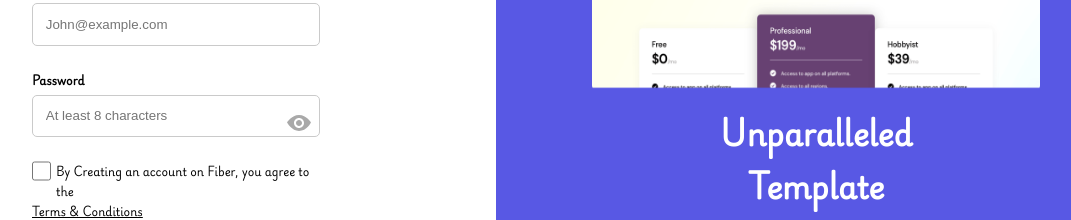
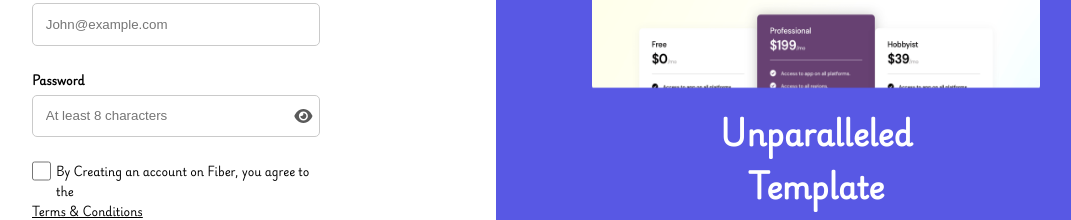
Before and after one commit to mohsen79/shatel, a Next.js app: page /signup in a window 1280 px wide. Shown: the part 337-557 px from the top of the page, without its empty margins (144-1215 px from the left). Built offline with nearby package versions, Linux system fonts and the light colour scheme.

Commit message:
show password input icon replaced with fontawesome

```diff
--- a/app/components/Input/Input.module.css
+++ b/app/components/Input/Input.module.css
@@ -1,24 +1,34 @@
-.input {
+.inputBox {
     width: 100%;
     display: flex;
     flex-direction: column;
     gap: .3rem
 }
 
-.input label {
+.inputBox label {
     font-size: .7rem;
 }
 
-.input input {
+.inputBox input {
     border: 1px solid rgb(202, 202, 202);
     outline: none;
     background-color: transparent;
     padding: .8rem;
     border-radius: 5px;
     color: black;
+    width: 100%;
 }
 
-.hideIcon {
-    background: url("../../../public/assets/hide\ password.svg") no-repeat;
-    background-position: 97% 15px;
+.inputBox .input {
+    display: flex;
+    position: relative;
+    align-items: center;
+    flex-direction: row-reverse;
 }
+
+.icon {
+    position: absolute;
+    padding: 0 .4rem;
+    color: rgb(90, 90, 90);
+    cursor: pointer;
+}
--- a/app/components/Input/Input.tsx
+++ b/app/components/Input/Input.tsx
@@ -1,19 +1,35 @@
-import React from 'react';
+import React, { useRef } from 'react';
 import styles from './Input.module.css';
 import { UseFormRegisterReturn } from 'react-hook-form';
+import { FontAwesomeIcon } from '@fortawesome/react-fontawesome';
+import { IconProp } from '@fortawesome/fontawesome-svg-core';
 
 interface Props {
     label: string,
     type?: string,
     placeholder?: string,
-    error: UseFormRegisterReturn
+    error: UseFormRegisterReturn,
+    icon?: IconProp
 }
 
-const Input = ({ label, type = 'text', placeholder, error }: Props) => {
+const Input = ({ label, type = 'text', placeholder, error, icon }: Props) => {
+    const inputRef = useRef<HTMLInputElement>(null);
+
+    const showPassword = () => {
+        if (inputRef.current) {
+            inputRef.current.type = inputRef.current.type === 'text' ? 'password' : 'text';
+        }
+    }
+
     return (
-        <div className={styles.input}>
+        <div className={styles.inputBox}>
             <label><b>{label}</b></label>
-            <input {...error} className={label === 'Password' ? styles.hideIcon : ''} type={type} placeholder={placeholder} />
+            <div className={styles.input}>
+                <input {...error}
+                    ref={inputRef}
+                    type={type} placeholder={placeholder} />
+                {icon?.iconName === 'eye' && <FontAwesomeIcon onClick={showPassword} className={styles.icon} width={20} icon={icon} />}
+            </div>
         </div>
     )
 }
--- a/app/signup/page.tsx
+++ b/app/signup/page.tsx
@@ -13,6 +13,7 @@ import { zodResolver } from '@hookform/resolvers/zod';
 import { z } from 'zod';
 import { signupValidationScheam } from '../schema/signupValidation';
 import { useForm } from 'react-hook-form';
+import { faEye } from '@fortawesome/free-solid-svg-icons';
 
 type IssueForm = z.infer<typeof signupValidationScheam>;
 
@@ -55,7 +56,7 @@ const Signup = () => {
                             <p className={styles.errorMsg}>{errors.email?.message}</p>
                         </div>
                         <div>
-                            <Input label="Password" type="password" placeholder='At least 8 characters' error={register('password')} />
+                            <Input icon={faEye} label="Password" type="password" placeholder='At least 8 characters' error={register('password')} />
                             <p className={styles.errorMsg}>{errors.password?.message}</p>
                         </div>
                         <div className={styles.termCondition}>
```
